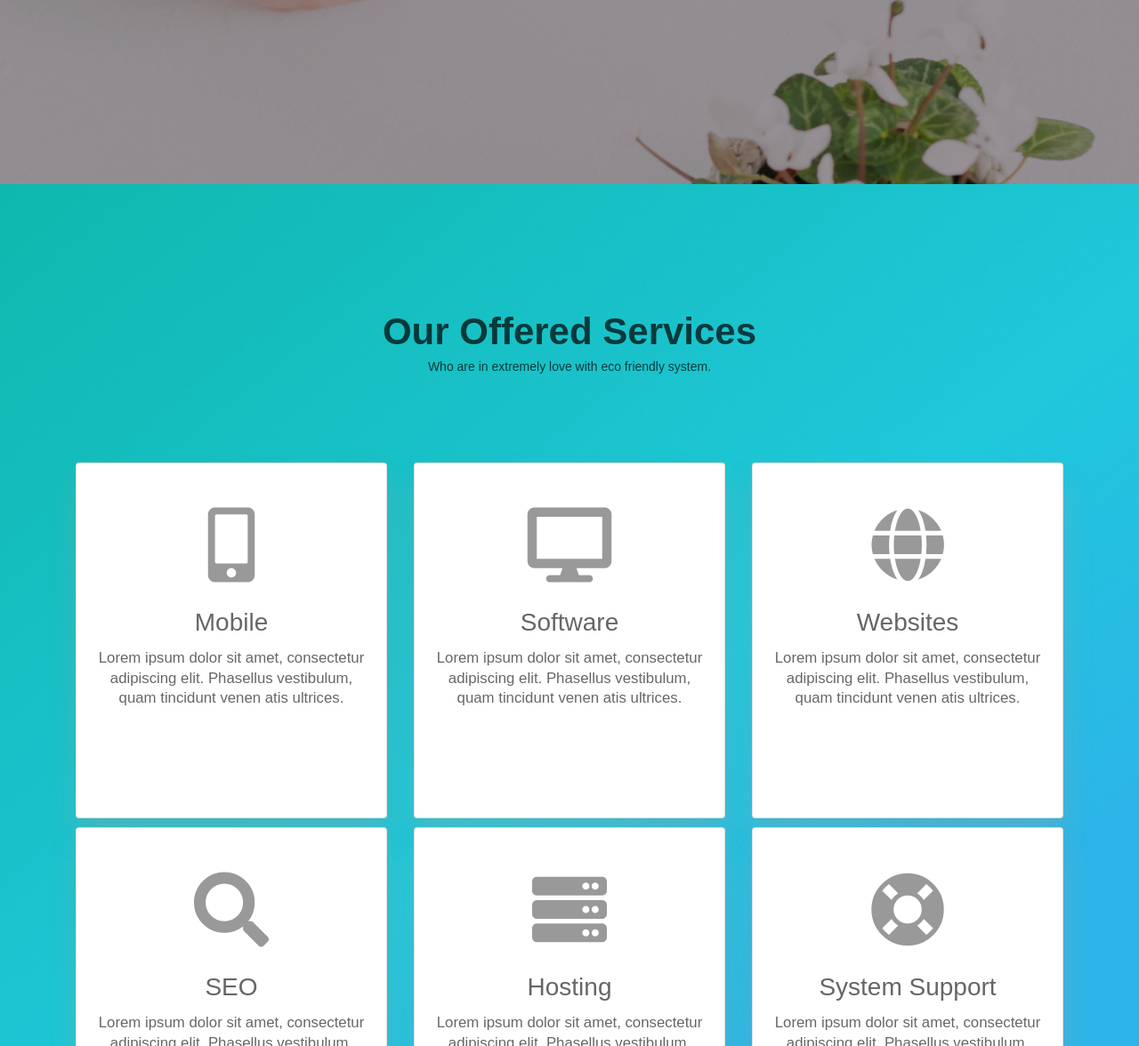
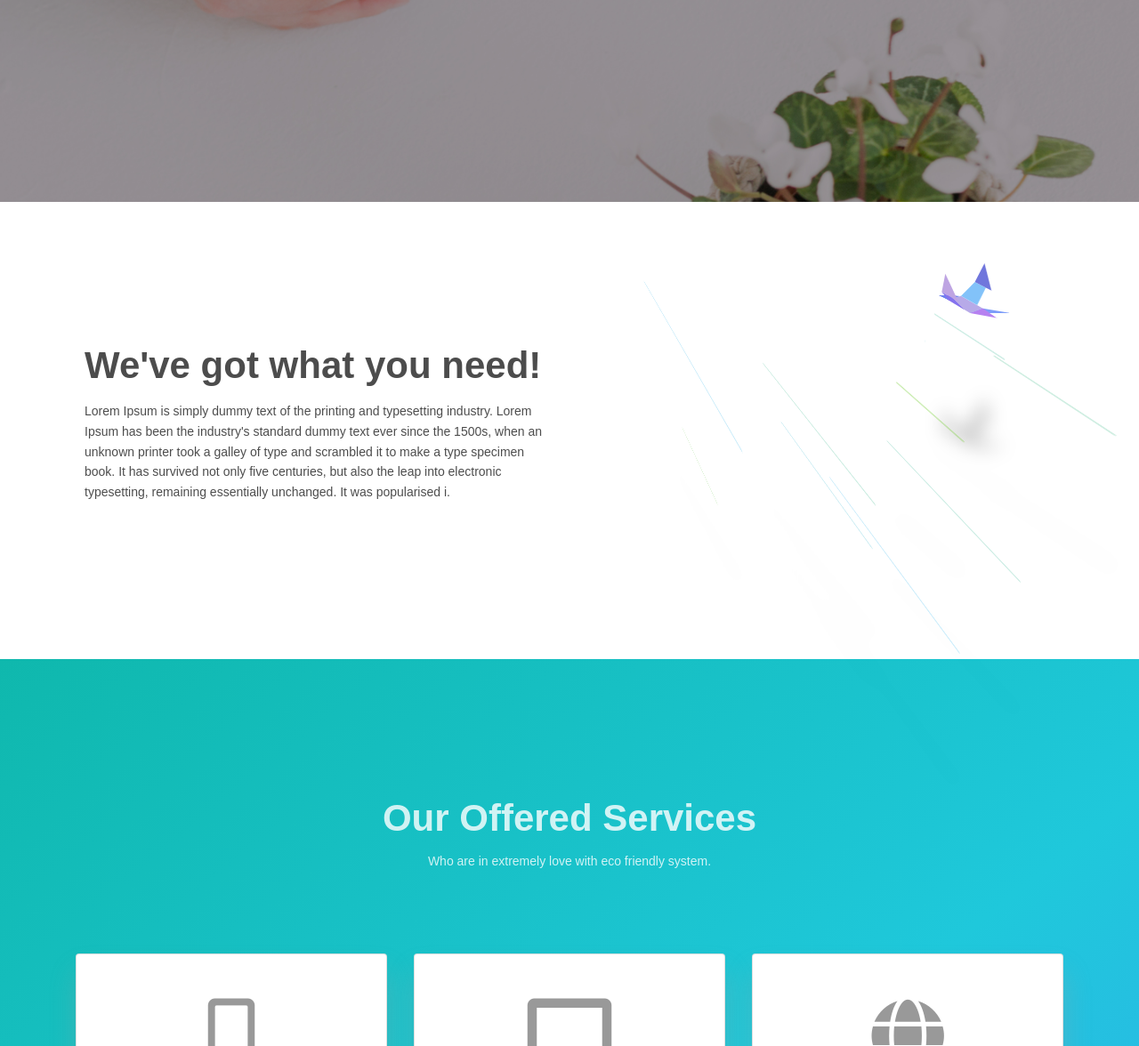
Before and after one commit to achalakavinda/SPA-Web-Template-For-A-Start-Up, a plain HTML site: page index.html in a window 1280 px wide. Shown: the part 699-1875 px from the top of the page at 89% size. Drawn offline with nearby package versions, Linux system fonts and the light colour scheme.

Commit message:
add sky bird effect

```diff
--- /dev/null
+++ b/css/bird.css
@@ -0,0 +1,367 @@
+#sky {
+    width: 100%;
+    position: relative;
+    z-index: 1;
+  -webkit-perspective: 400px;
+          perspective: 400px;
+  -webkit-filter: drop-shadow(0px 150px 10px rgba(0, 0, 0, 0.2));
+          filter: drop-shadow(0px 150px 10px rgba(0, 0, 0, 0.2));
+}
+@-moz-document url-prefix() {
+  #sky {
+    filter: none;
+  }
+}
+#sky div {
+  -webkit-transform-style: preserve-3d;
+          transform-style: preserve-3d;
+}
+#sky .bird {
+  -webkit-animation: fly 10000ms linear infinite;
+          animation: fly 10000ms linear infinite;
+}
+#sky .bird .wind {
+  position: absolute;
+  left: 50%;
+  width: 4px;
+  height: 200px;
+  margin-left: -2px;
+  border-radius: 999px;
+  overflow: hidden;
+}
+#sky .bird .wind:nth-child(1) {
+  -webkit-transform: translate3d(-47px, 83px, 93px) rotateY(90deg);
+          transform: translate3d(-47px, 83px, 93px) rotateY(90deg);
+}
+#sky .bird .wind:nth-child(1)::before {
+  content: '';
+  position: absolute;
+  width: 4px;
+  height: 300px;
+  background: rgba(100, 200, 173, 0.3);
+  border-radius: 999px;
+  -webkit-transform: translateY(-300px);
+          transform: translateY(-300px);
+  -webkit-animation: wind 2911ms 1183ms linear infinite;
+          animation: wind 2911ms 1183ms linear infinite;
+}
+#sky .bird .wind:nth-child(2) {
+  -webkit-transform: translate3d(66px, 45px, 54px) rotateY(90deg);
+          transform: translate3d(66px, 45px, 54px) rotateY(90deg);
+}
+#sky .bird .wind:nth-child(2)::before {
+  content: '';
+  position: absolute;
+  width: 4px;
+  height: 300px;
+  background: rgba(100, 200, 217, 0.3);
+  border-radius: 999px;
+  -webkit-transform: translateY(-300px);
+          transform: translateY(-300px);
+  -webkit-animation: wind 1622ms 3839ms linear infinite;
+          animation: wind 1622ms 3839ms linear infinite;
+}
+#sky .bird .wind:nth-child(3) {
+  -webkit-transform: translate3d(56px, -18px, 22px) rotateY(90deg);
+          transform: translate3d(56px, -18px, 22px) rotateY(90deg);
+}
+#sky .bird .wind:nth-child(3)::before {
+  content: '';
+  position: absolute;
+  width: 4px;
+  height: 300px;
+  background: rgba(100, 200, 165, 0.3);
+  border-radius: 999px;
+  -webkit-transform: translateY(-300px);
+          transform: translateY(-300px);
+  -webkit-animation: wind 1627ms 3474ms linear infinite;
+          animation: wind 1627ms 3474ms linear infinite;
+}
+#sky .bird .wind:nth-child(4) {
+  -webkit-transform: translate3d(-30px, -79px, -73px) rotateY(90deg);
+          transform: translate3d(-30px, -79px, -73px) rotateY(90deg);
+}
+#sky .bird .wind:nth-child(4)::before {
+  content: '';
+  position: absolute;
+  width: 4px;
+  height: 300px;
+  background: rgba(100, 200, 212, 0.3);
+  border-radius: 999px;
+  -webkit-transform: translateY(-300px);
+          transform: translateY(-300px);
+  -webkit-animation: wind 1301ms 4662ms linear infinite;
+          animation: wind 1301ms 4662ms linear infinite;
+}
+#sky .bird .wind:nth-child(5) {
+  -webkit-transform: translate3d(156px, -39px, -92px) rotateY(90deg);
+          transform: translate3d(156px, -39px, -92px) rotateY(90deg);
+}
+#sky .bird .wind:nth-child(5)::before {
+  content: '';
+  position: absolute;
+  width: 4px;
+  height: 300px;
+  background: rgba(100, 200, 238, 0.3);
+  border-radius: 999px;
+  -webkit-transform: translateY(-300px);
+          transform: translateY(-300px);
+  -webkit-animation: wind 1908ms 3154ms linear infinite;
+          animation: wind 1908ms 3154ms linear infinite;
+}
+#sky .bird .wind:nth-child(6) {
+  -webkit-transform: translate3d(-159px, -59px, -18px) rotateY(90deg);
+          transform: translate3d(-159px, -59px, -18px) rotateY(90deg);
+}
+#sky .bird .wind:nth-child(6)::before {
+  content: '';
+  position: absolute;
+  width: 4px;
+  height: 300px;
+  background: rgba(100, 200, 173, 0.3);
+  border-radius: 999px;
+  -webkit-transform: translateY(-300px);
+          transform: translateY(-300px);
+  -webkit-animation: wind 2357ms 4095ms linear infinite;
+          animation: wind 2357ms 4095ms linear infinite;
+}
+#sky .bird .wind:nth-child(7) {
+  -webkit-transform: translate3d(-33px, 102px, -8px) rotateY(90deg);
+          transform: translate3d(-33px, 102px, -8px) rotateY(90deg);
+}
+#sky .bird .wind:nth-child(7)::before {
+  content: '';
+  position: absolute;
+  width: 4px;
+  height: 300px;
+  background: rgba(100, 200, 27, 0.3);
+  border-radius: 999px;
+  -webkit-transform: translateY(-300px);
+          transform: translateY(-300px);
+  -webkit-animation: wind 1007ms 4780ms linear infinite;
+          animation: wind 1007ms 4780ms linear infinite;
+}
+#sky .bird .wind:nth-child(8) {
+  -webkit-transform: translate3d(-192px, 115px, 7px) rotateY(90deg);
+          transform: translate3d(-192px, 115px, 7px) rotateY(90deg);
+}
+#sky .bird .wind:nth-child(8)::before {
+  content: '';
+  position: absolute;
+  width: 4px;
+  height: 300px;
+  background: rgba(100, 200, 159, 0.3);
+  border-radius: 999px;
+  -webkit-transform: translateY(-300px);
+          transform: translateY(-300px);
+  -webkit-animation: wind 2571ms 2660ms linear infinite;
+          animation: wind 2571ms 2660ms linear infinite;
+}
+#sky .bird .wind:nth-child(9) {
+  -webkit-transform: translate3d(59px, 83px, 54px) rotateY(90deg);
+          transform: translate3d(59px, 83px, 54px) rotateY(90deg);
+}
+#sky .bird .wind:nth-child(9)::before {
+  content: '';
+  position: absolute;
+  width: 4px;
+  height: 300px;
+  background: rgba(100, 200, 240, 0.3);
+  border-radius: 999px;
+  -webkit-transform: translateY(-300px);
+          transform: translateY(-300px);
+  -webkit-animation: wind 2394ms 1917ms linear infinite;
+          animation: wind 2394ms 1917ms linear infinite;
+}
+#sky .bird .wind:nth-child(10) {
+  -webkit-transform: translate3d(169px, 79px, -33px) rotateY(90deg);
+          transform: translate3d(169px, 79px, -33px) rotateY(90deg);
+}
+#sky .bird .wind:nth-child(10)::before {
+  content: '';
+  position: absolute;
+  width: 4px;
+  height: 300px;
+  background: rgba(100, 200, 69, 0.3);
+  border-radius: 999px;
+  -webkit-transform: translateY(-300px);
+          transform: translateY(-300px);
+  -webkit-animation: wind 2143ms 3521ms linear infinite;
+          animation: wind 2143ms 3521ms linear infinite;
+}
+#sky .bird .wind:nth-child(11) {
+  -webkit-transform: translate3d(-124px, -22px, 62px) rotateY(90deg);
+          transform: translate3d(-124px, -22px, 62px) rotateY(90deg);
+}
+#sky .bird .wind:nth-child(11)::before {
+  content: '';
+  position: absolute;
+  width: 4px;
+  height: 300px;
+  background: rgba(100, 200, 250, 0.3);
+  border-radius: 999px;
+  -webkit-transform: translateY(-300px);
+          transform: translateY(-300px);
+  -webkit-animation: wind 2438ms 4251ms linear infinite;
+          animation: wind 2438ms 4251ms linear infinite;
+}
+#sky .bird_body {
+  position: relative;
+  width: 30px;
+  height: 40px;
+  background: #b7aae8;
+}
+#sky .bird_head {
+  position: absolute;
+  top: -30px;
+  border-right: 15px solid transparent;
+  border-bottom: 30px solid #6e81ee;
+  border-left: 15px solid transparent;
+  -webkit-transform-origin: 50% 100%;
+          transform-origin: 50% 100%;
+  -webkit-transform: rotateX(-20deg);
+          transform: rotateX(-20deg);
+}
+#sky .bird_wing_left {
+  position: absolute;
+  left: -30px;
+  height: 30px;
+  border-right: 30px solid #82c2f9;
+  border-bottom: 10px solid transparent;
+  -webkit-transform-origin: 100% 0;
+          transform-origin: 100% 0;
+  -webkit-animation: wingLeft 1000ms cubic-bezier(0.36, 0.1, 0.16, 1) infinite alternate;
+          animation: wingLeft 1000ms cubic-bezier(0.36, 0.1, 0.16, 1) infinite alternate;
+}
+#sky .bird_wing_left_top {
+  position: absolute;
+  left: -30px;
+  border-right: 30px solid #7076dc;
+  border-bottom: 30px solid transparent;
+  -webkit-transform-origin: 100% 0;
+          transform-origin: 100% 0;
+  -webkit-animation: wingLeft 1000ms cubic-bezier(0.545, 0.08, 0.52, 0.975) infinite alternate;
+          animation: wingLeft 1000ms cubic-bezier(0.545, 0.08, 0.52, 0.975) infinite alternate;
+}
+#sky .bird_wing_right {
+  position: absolute;
+  left: 30px;
+  height: 30px;
+  border-left: 30px solid #8572ee;
+  border-bottom: 10px solid transparent;
+  -webkit-transform-origin: 0 0;
+          transform-origin: 0 0;
+  -webkit-animation: wingRight 1000ms cubic-bezier(0.36, 0.1, 0.16, 1) infinite alternate;
+          animation: wingRight 1000ms cubic-bezier(0.36, 0.1, 0.16, 1) infinite alternate;
+}
+#sky .bird_wing_right_top {
+  position: absolute;
+  border-left: 30px solid #bea4e2;
+  border-bottom: 30px solid transparent;
+  -webkit-transform-origin: 0 0;
+          transform-origin: 0 0;
+  -webkit-animation: wingRight 1000ms cubic-bezier(0.545, 0.08, 0.52, 0.975) infinite alternate;
+          animation: wingRight 1000ms cubic-bezier(0.545, 0.08, 0.52, 0.975) infinite alternate;
+}
+#sky .bird_tail_left {
+  position: absolute;
+  top: 40px;
+  border-right: 30px solid transparent;
+  border-top: 40px solid #7c9cf9;
+  -webkit-transform-origin: 50% 0;
+          transform-origin: 50% 0;
+  -webkit-transform: rotateX(-20deg);
+          transform: rotateX(-20deg);
+}
+#sky .bird_tail_right {
+  position: absolute;
+  top: 40px;
+  border-left: 30px solid transparent;
+  border-top: 40px solid #b681f0;
+  -webkit-transform-origin: 50% 0;
+          transform-origin: 50% 0;
+  -webkit-transform: rotateX(-20deg);
+          transform: rotateX(-20deg);
+}
+
+@-webkit-keyframes fly {
+  0% {
+    -webkit-transform: rotateX(-120deg) rotateZ(0deg) rotateX(10deg);
+            transform: rotateX(-120deg) rotateZ(0deg) rotateX(10deg);
+  }
+  100% {
+    -webkit-transform: rotateX(-120deg) rotateZ(360deg) rotateX(10deg);
+            transform: rotateX(-120deg) rotateZ(360deg) rotateX(10deg);
+  }
+}
+
+@keyframes fly {
+  0% {
+    -webkit-transform: rotateX(-120deg) rotateZ(0deg) rotateX(10deg);
+            transform: rotateX(-120deg) rotateZ(0deg) rotateX(10deg);
+  }
+  100% {
+    -webkit-transform: rotateX(-120deg) rotateZ(360deg) rotateX(10deg);
+            transform: rotateX(-120deg) rotateZ(360deg) rotateX(10deg);
+  }
+}
+@-webkit-keyframes wingLeft {
+  0% {
+    -webkit-transform: rotateY(-40deg);
+            transform: rotateY(-40deg);
+  }
+  100% {
+    -webkit-transform: rotateY(40deg);
+            transform: rotateY(40deg);
+  }
+}
+@keyframes wingLeft {
+  0% {
+    -webkit-transform: rotateY(-40deg);
+            transform: rotateY(-40deg);
+  }
+  100% {
+    -webkit-transform: rotateY(40deg);
+            transform: rotateY(40deg);
+  }
+}
+@-webkit-keyframes wingRight {
+  0% {
+    -webkit-transform: rotateY(40deg);
+            transform: rotateY(40deg);
+  }
+  100% {
+    -webkit-transform: rotateY(-40deg);
+            transform: rotateY(-40deg);
+  }
+}
+@keyframes wingRight {
+  0% {
+    -webkit-transform: rotateY(40deg);
+            transform: rotateY(40deg);
+  }
+  100% {
+    -webkit-transform: rotateY(-40deg);
+            transform: rotateY(-40deg);
+  }
+}
+@-webkit-keyframes wind {
+  0% {
+    -webkit-transform: translateY(-300px);
+            transform: translateY(-300px);
+  }
+  100% {
+    -webkit-transform: translateY(200px);
+            transform: translateY(200px);
+  }
+}
+@keyframes wind {
+  0% {
+    -webkit-transform: translateY(-300px);
+            transform: translateY(-300px);
+  }
+  100% {
+    -webkit-transform: translateY(200px);
+            transform: translateY(200px);
+  }
+}
--- a/css/index.css
+++ b/css/index.css
@@ -11,6 +11,21 @@ p{
     margin-top: -100px;
     padding: 10px;
 }
+
+.about-area{
+   padding-top: 150px;
+   padding-bottom: 150px;
+}
+
+.about-detail-header{
+    padding: 10px;
+}
+.about-detail-header>.title{
+     font-size: 300%;
+    line-height: normal;
+    font-weight: 600;
+    transition: all ease 1s;
+}
 .service-area{
    padding-top: 150px;
    padding-bottom: 150px;
@@ -21,10 +36,25 @@ p{
 .service-header{
     text-align: center;
     padding: 5px;
+
+}
+
+.service-area:hover .service-header > .title{
+    color: white;
+    font-size: 320%;
+    transition: all ease 0.5s;
 }
 .service-header > .title{
     font-size: 300%;
     font-weight: 600;
+    color: rgba(255,255,255,0.8);
+    transition: all ease 1s;
+    line-height: normal;
+}
+
+.service-header >  .description{
+   color: rgba(255,255,255,0.8);
+    line-height: normal;
 }
 
 .card-container{
@@ -79,3 +109,11 @@ p{
     color: rgba(0,0,0,0.6);
      font-size: 120%;
 }
+
+.polygon-container {
+ position: relative;
+ width: 100%;
+  width: 100%;
+  padding-bottom: 30px;
+  text-align: center;
+}
--- a/css/main.css
+++ b/css/main.css
@@ -48,8 +48,8 @@ a, a:focus, a:hover {
   outline: 0;
 }
 .logo{
-    width: 120px;
-    height: 80px;
+    width: 100px;
+    height: 100px;
 }
 .default-header {
   position: absolute;
--- a/index.html
+++ b/index.html
@@ -11,6 +11,7 @@
 
     <link rel="stylesheet" href="css/main.css">
     <link rel="stylesheet" href="css/index.css">
+    <link rel="stylesheet" href="css/bird.css">
 
     <title>Welcome | Asyncbuild </title>
   </head>
@@ -68,6 +69,54 @@
 				</div>
 			</section>
 			<!-- End banner Area -->
+      <!-- start about area -->
+      <section class="about-area relative" id="about" data-parallax="scroll">
+
+          <div class="container">
+					<div class="row">
+						<div class="col-md-6">
+                            <div class="about-detail-header">
+                                <p class="title">We've got what you need!</p>
+                                <p class="description">Lorem Ipsum is simply dummy text of the printing and typesetting industry. Lorem Ipsum has been the industry's standard dummy text ever since the 1500s, when an unknown printer took a galley of type and scrambled it to make a type specimen book. It has survived not only five centuries, but also the leap into electronic typesetting, remaining essentially unchanged. It was popularised i.</p>
+                            </div>
+                        </div>
+                        <div class="col-md-6">
+                            <div class="polygon-container">
+
+
+                                <div id="sky">
+                                      <div class="bird">
+                                        <div class="wind"></div>
+                                        <div class="wind"></div>
+                                        <div class="wind"></div>
+                                        <div class="wind"></div>
+                                        <div class="wind"></div>
+                                        <div class="wind"></div>
+                                        <div class="wind"></div>
+                                        <div class="wind"></div>
+                                        <div class="wind"></div>
+                                        <div class="wind"></div>
+                                        <div class="bird_body">
+                                          <div class="bird_head"></div>
+                                          <div class="bird_wing_left">
+                                            <div class="bird_wing_left_top"></div>
+                                          </div>
+                                          <div class="bird_wing_right">
+                                            <div class="bird_wing_right_top"></div>
+                                          </div>
+                                          <div class="bird_tail_left"></div>
+                                          <div class="bird_tail_right"></div>
+                                        </div>
+                                      </div>
+                                    </div>
+                                </div>
+                        </div>
+					</div>
+          </div>
+
+      </section>
+      <!-- End about area -->
+
 
       <!-- start service area -->
       <section class="service-area relative" id="service" data-parallax="scroll">
```
